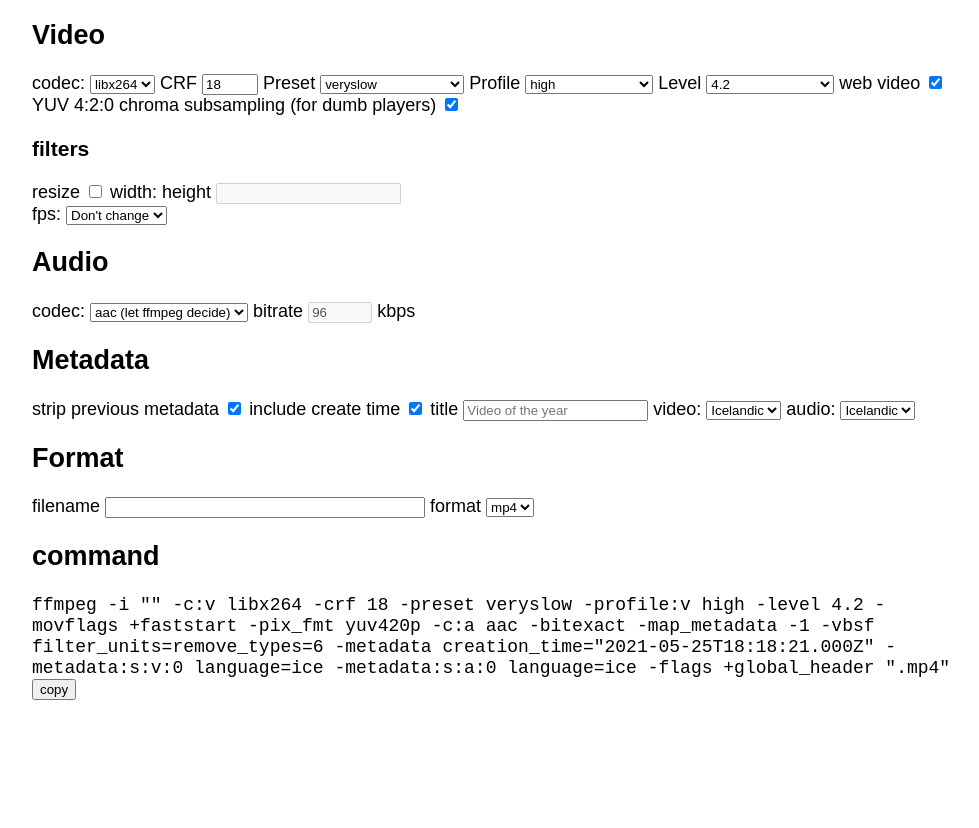
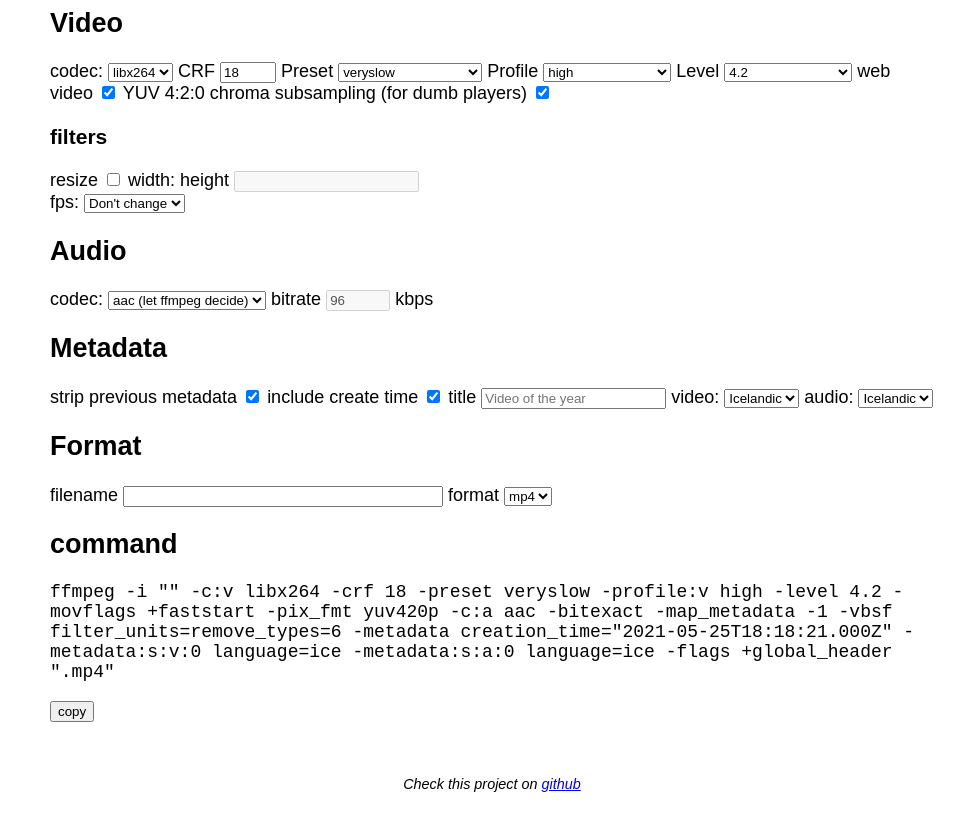
Before and after one commit to haukurh/ffmpeg.haukurh.dev, a plain HTML site: page src/index.html in a window 1280 px wide. Shown: the part 166-994 px from the top of the page, without its empty margins (148-1127 px from the left). Before the commit the page ends 920 px from the top, so only its background shows below. Drawn offline with Linux system fonts and the light colour scheme.

Commit message:
Added reference to git repo

```diff
--- a/src/index.html
+++ b/src/index.html
@@ -19,8 +19,15 @@
             min-height: 100vh;
         }
         main {
-            margin: 3rem auto;
+            margin: 0 auto;
+            padding: 1rem;
             max-width: 920px;
+        }
+        footer {
+            text-align: center;
+            font-size: .8rem;
+            font-style: italic;
+            padding: 2rem 0;
         }
         #messages {
             position: fixed;
@@ -36,6 +43,10 @@
         }
         .subtitle {
             font-size: .6rem;
+        }
+        #cli {
+            display: block;
+            margin: 1rem 0;
         }
 
         .message {
@@ -209,6 +220,7 @@
         </div>
     </form>
 </main>
+<footer>Check this project on <a href="https://github.com/haukurh/ffmpeg.haukurh.dev" target="_blank" rel="noreferrer">github</a></footer>
 <div id="messages"></div>
 
 <script src="https://cdn.haukurh.dev/moov/v0.0.1/moov-min.js"></script>
```
